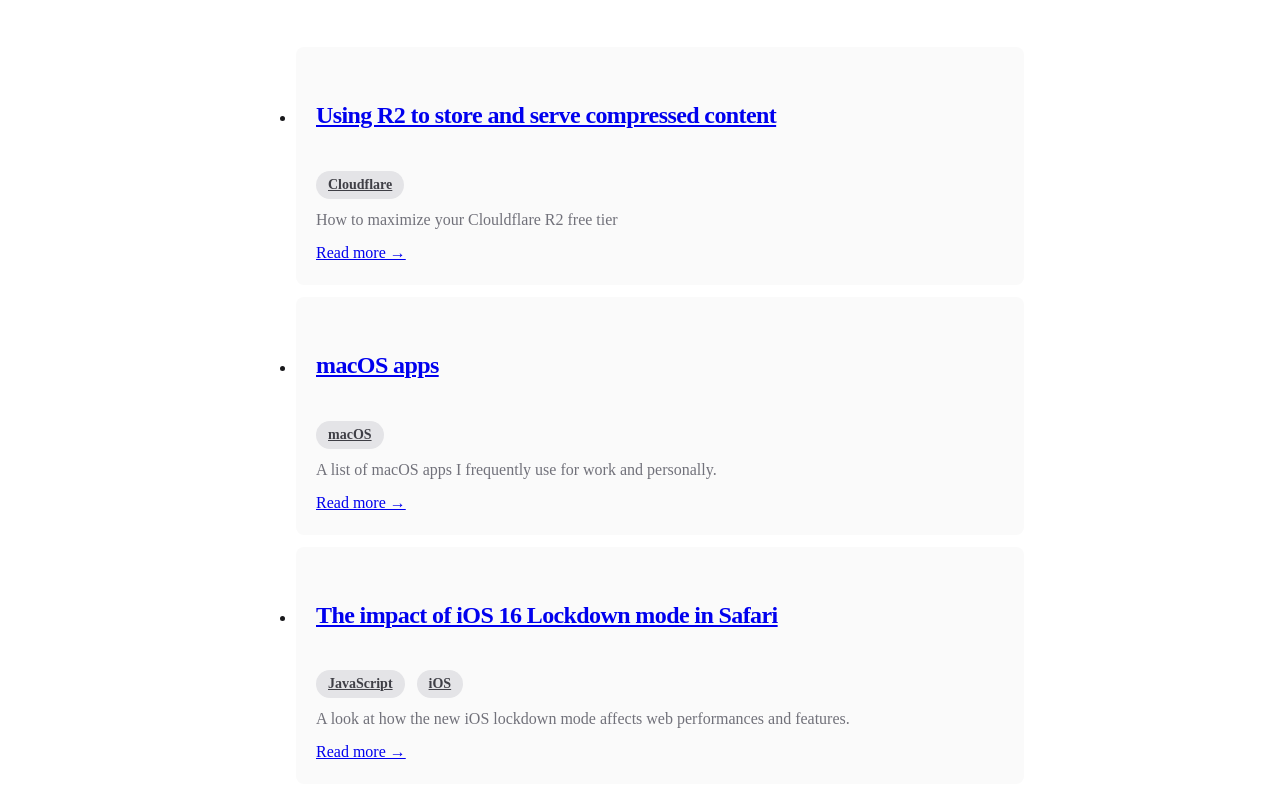
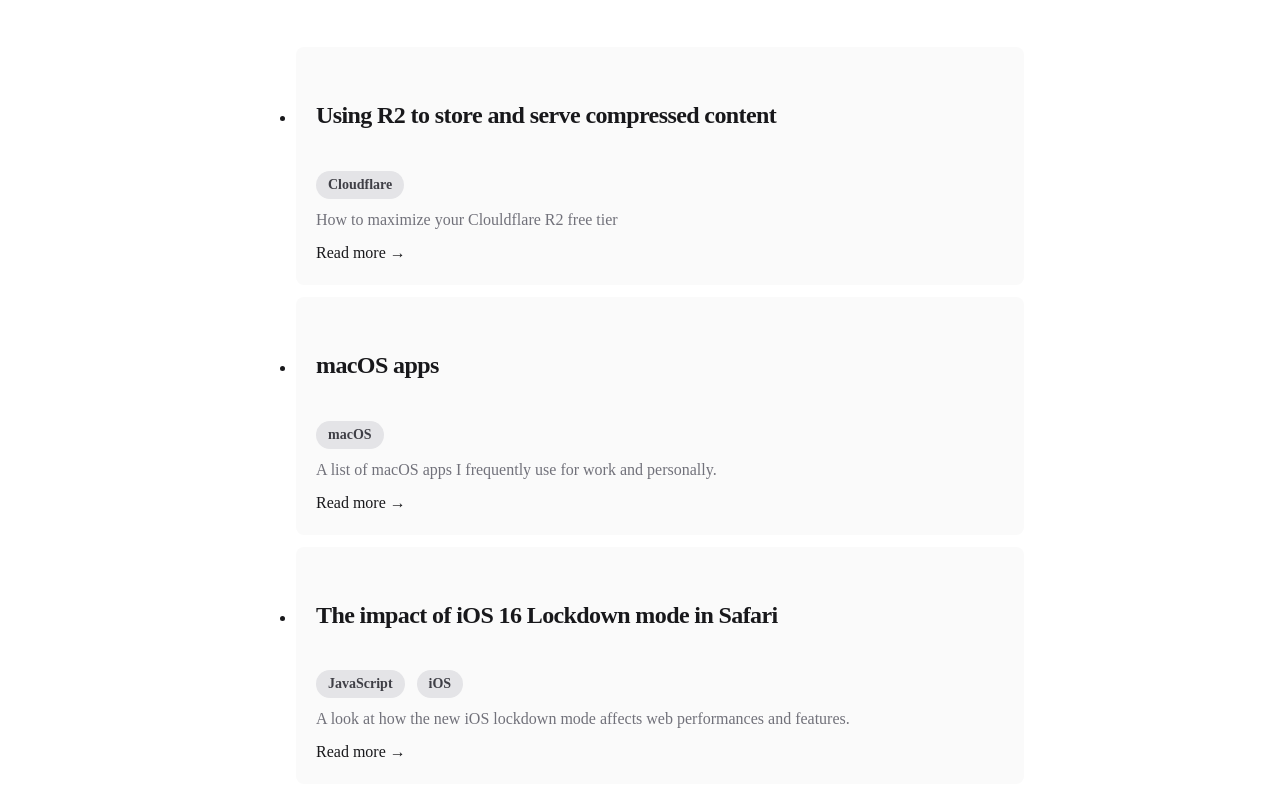
Before and after one commit to alexislours/alexi.sh, an Astro site: page /blog in a window 1280 px wide. Shown: the part 77-870 px from the top of the page. Built offline with nearby package versions, Linux system fonts and the light colour scheme; Astro itself is replaced by a stand-in of ours; some packages are replaced by stand-ins of ours.

Commit message:
chore: cleanup Tailwind leftovers

```diff
--- a/src/components/Finds.astro
+++ b/src/components/Finds.astro
@@ -43,7 +43,7 @@
           href={href}
           target="_blank"
           rel="noopener noreferrer"
-          class="text-primary-500 hover:text-primary-600 dark:hover:text-primary-400 text-base font-medium leading-6"
+          class="text-base font-medium leading-6"
           aria-label={`Link to ${title}`}>
           Learn more &rarr;
         </a>
--- a/src/components/GlobalStyle.astro
+++ b/src/components/GlobalStyle.astro
@@ -23,3 +23,18 @@
     }
   }
 </style>
+
+<style is:inline>
+  a {
+    color: inherit;
+    text-decoration: inherit;
+  }
+  h1 a,
+  h2 a,
+  h3 a,
+  h4 a,
+  h5 a,
+  h6 a {
+    text-decoration: none !important;
+  }
+</style>
--- a/src/components/Project.astro
+++ b/src/components/Project.astro
@@ -79,7 +79,7 @@
               href={href}
               target="_blank"
               rel="noopener noreferrer"
-              class="text-primary-500 text-base font-medium leading-6"
+              class="text-base font-medium leading-6"
               aria-label={`Link to ${title}`}>
               Learn more &rarr;
             </a>
--- a/src/pages/blog/index.astro
+++ b/src/pages/blog/index.astro
@@ -38,7 +38,6 @@
           <div class="mt-3 text-base font-medium">
             <a
               href={`/blog/${post.slug}`}
-              class="text-primary-500"
               aria-label={`Read "${post.data.title}"`}>
               Read more &rarr;
             </a>
--- a/src/pages/blog/tag/[tag].astro
+++ b/src/pages/blog/tag/[tag].astro
@@ -58,7 +58,6 @@
           <div class="mt-3 text-base font-medium">
             <a
               href={`/blog/${post.slug}`}
-              class="text-primary-500"
               aria-label={`Read "${post.data.title}"`}>
               Read more &rarr;
             </a>
```
Also changed, not shown: package.json (+2 -5 lines), 1 other file.
